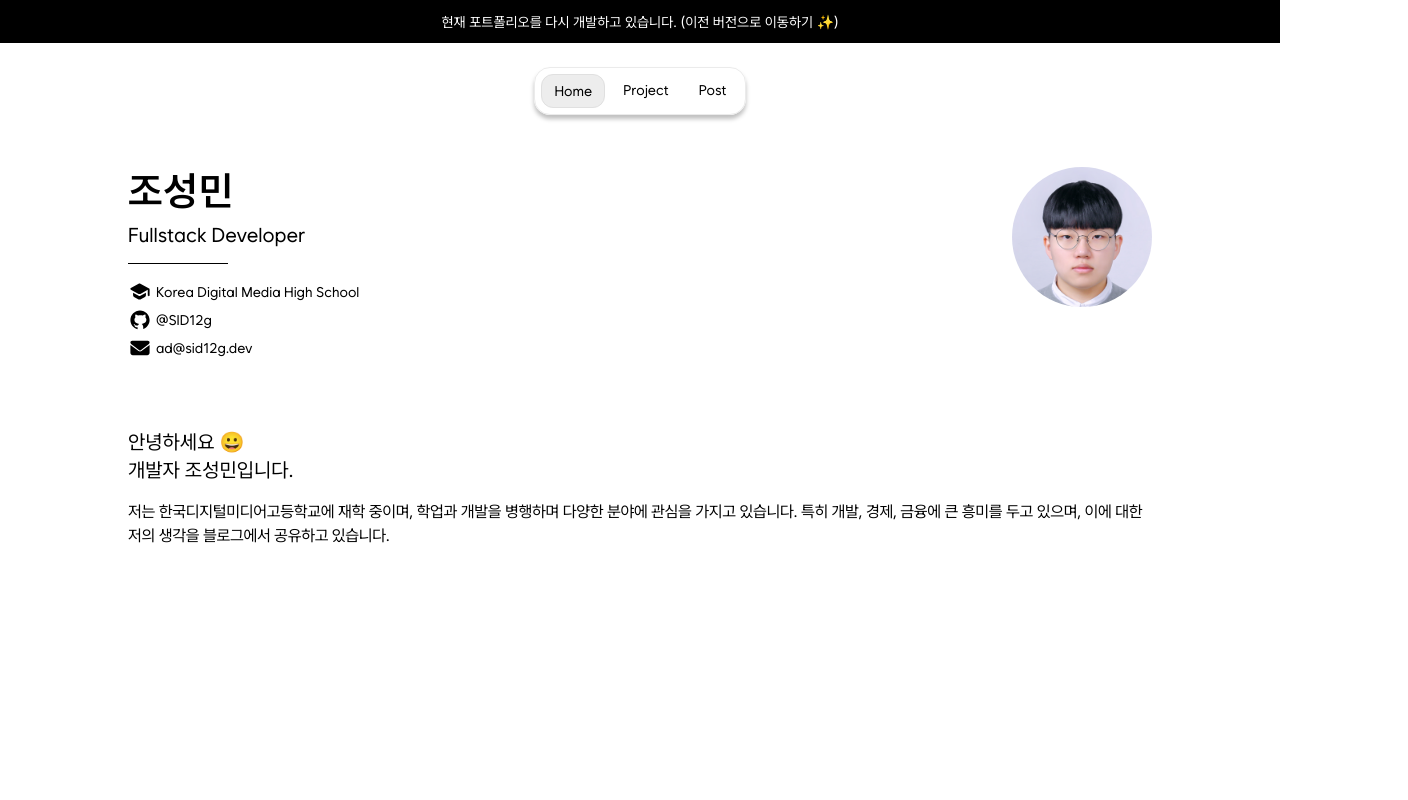
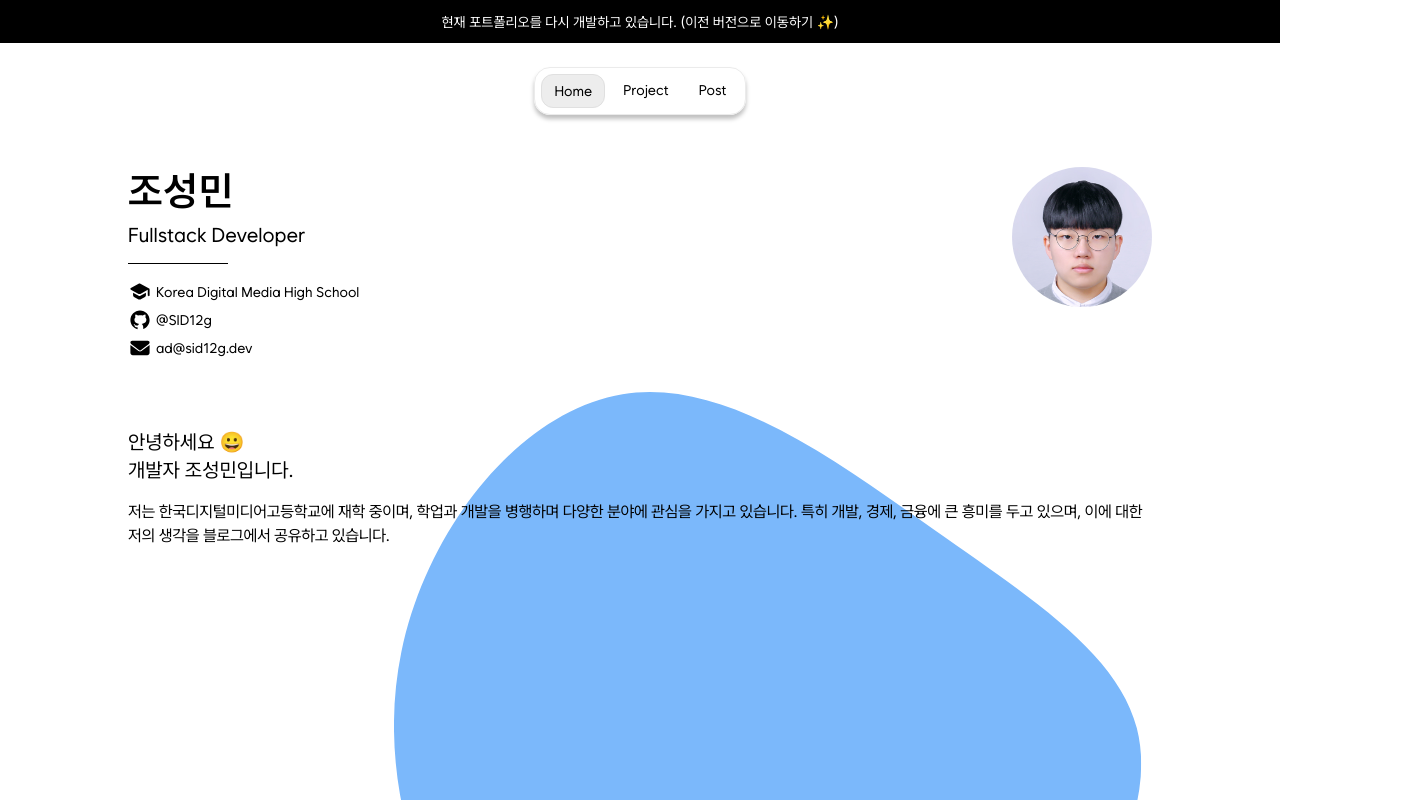
Before and after one commit to SID12g/sid12g.dev, a Next.js app: page / in a window 1280 px wide. Shown: the top 800 px of the page, 1408 px wide, since content can reach past the window. Built offline with nearby package versions, Linux system fonts and the light colour scheme; a web font is replaced by a local one.

Commit message:
feat: Home page Background

```diff
--- a/src/app/page.tsx
+++ b/src/app/page.tsx
@@ -1,5 +1,6 @@
 "use client";
 
+import styled from "styled-components";
 import Wrapper from "@/components/Wrapper";
 import Gap from "@/components/Gap";
 import Text from "@/components/Text";
@@ -10,11 +11,12 @@ import EducationIcon from "@/../public/icons/education.svg";
 import GithubIcon from "@/../public/icons/github.svg";
 import MailIcon from "@/../public/icons/mail.svg";
 import FlexBox from "@/components/FlexBox";
-import styled from "styled-components";
+import BackgroundImage from "@/../public/images/background.svg";
 
 export default function Home() {
   return (
     <Wrapper>
+      <Foreground>
         <Gap height="52px" />
         <ProfileBox>
           <InfoBox>
@@ -70,10 +72,28 @@ export default function Home() {
             있습니다.
           </Text>
         </IntroBox>
+      </Foreground>
+      <Background>
+        <Image src={BackgroundImage} alt="Background Image" />
+      </Background>
     </Wrapper>
   );
 }
 
+const Foreground = styled.div`
+  position: relative;
+  z-index: 1; /* Background보다 앞에 배치 */
+`;
+
+const Background = styled.div`
+  display: flex;
+  align-items: center;
+  justify-content: center;
+  position: absolute;
+  top: 392px;
+  width: 100%;
+  z-index: -1; /* 다른 요소들보다 뒤에 배치 */
+`;
 const ProfileBox = styled.div`
   display: flex;
   justify-content: space-between;
```
Also changed, not shown: public/images/background.svg (added), public/images/profile.png. Lines whose indentation alone changed are shown as unchanged.
